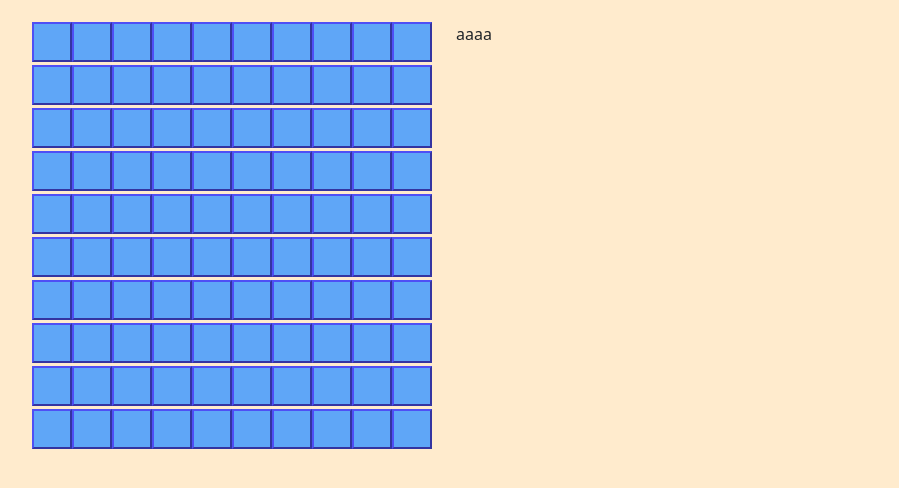
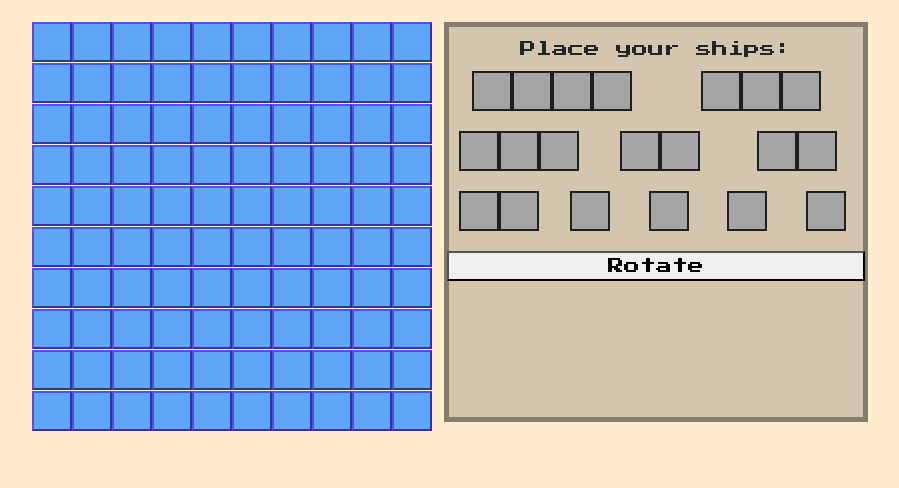
Before and after one commit to InkBlott/battleships, a React app: page / in a window 1280 px wide. Both pictures are taken after a click on the button "START". Shown: the part 88-576 px from the top of the page, without its empty margins (62-961 px from the left). Built offline with nearby package versions, Linux system fonts and the light colour scheme.

Commit message:
ship placing interface

```diff
--- a/src/components/App.js
+++ b/src/components/App.js
@@ -32,16 +32,26 @@ function App() {
         let pBoardHolder = Object.assign({}, playerBoardMaker);
         if(typeof pBoardHolder.board[xC][yC] !== 'object'){
             let data = ev.dataTransfer.getData('text/plain');
-            let ship = shipFactory(data);
+            let shipLen = parseInt((data.split('.'))[1]);
+            let ship = shipFactory(shipLen);
             pBoardHolder.placeShip(ship, xC, yC);
+
             if(pBoardHolder.board[xC][yC] === ship) {
-                document.getElementById('4').remove();
+                document.getElementById(data).remove();
             }
             setPMaker(pBoardHolder);
             setPboard(playerBoardMaker.board);
             console.table(pBoard);
         }
     }
+
+    function rotator() {
+        let rotator = Object.assign({}, playerBoardMaker);
+        rotator.setVertical();
+        setPMaker(rotator);
+    }
+
+
 
 
     function handleFire(xC, yC) {
@@ -81,7 +91,7 @@ function App() {
                 {start ?
                     <button className='row' onClick={() => startGame()}> START</button>
                     :
-                    <BoardContainer playerBoard={pBoard} cpuBoard={cBoard} handler={handleFire} dropper={dropper}/>
+                    <BoardContainer rotate={rotator} isV={playerBoardMaker.getVertical()} playerBoard={pBoard} cpuBoard={cBoard} handler={handleFire} dropper={dropper}/>
                 }
         </div>
 
--- a/src/components/Board.js
+++ b/src/components/Board.js
@@ -43,7 +43,7 @@ class Board extends React.Component {
 
 
         return(
-            <div className='container' style= {{minWidth: '424px', width: '424px', height:'400px', minHeight:'400px'}}>
+            <div className='col-xs' style= {{minWidth: '424px', width: '424px', height:'400px', minHeight:'400px'}}>
                 {this.props.board.map((row, i) => row.map((col, j) => {
                     return (
                         this.props.isCpu ?
--- a/src/components/BoardContainer.js
+++ b/src/components/BoardContainer.js
@@ -3,7 +3,7 @@ import Board from './Board';
 import GameInfoTable from './GabeInfoTable';
 
 
-function BoardContainer({playerBoard, cpuBoard,  handler, dropper}){
+function BoardContainer({playerBoard, cpuBoard,  handler, dropper, isV, rotate}){
     let shipsSet = false;
 
     return(
@@ -15,7 +15,7 @@ function BoardContainer({playerBoard, cpuBoard,  handler, dropper}){
                     {shipsSet ?
                     <Board handler={handler} board={cpuBoard} isCpu={true}/>
                     :
-                    <GameInfoTable/>
+                    <GameInfoTable isV={isV} rotate={rotate}/>
                 }
                 </div>
             </div>
--- a/src/components/GabeInfoTable.js
+++ b/src/components/GabeInfoTable.js
@@ -1,15 +1,97 @@
 import React from 'react';
-import {shipFactory} from '../gameLogic/shipFactory'
+import '../styles/Styles.css';
 
-export default function GameInfoTable(){
-    const len4 = 4;
+export default function GameInfoTable({ isV, rotate }) {
 
-
-    function drag(e){
-        e.dataTransfer.setData('text/plain', len4);
+    function drag(e) {
+        e.dataTransfer.setData('text/plain', e.target.id);
     }
 
-    return(
-        <div id='4' className='col' draggable='true' onDragStart={(e) => drag(e)}>aaaa</div>
+    function getClass() {
+        if (isV) {
+            return 'col'
+        } else return 'row'
+
+    }
+
+    return (
+
+        <div className='col-md infoContainer'>
+            <div className='row subT'>Place your ships:</div>
+
+            <div className='row'>
+                <div id='ShipPlacer.4' className='col placerContainer' draggable='true' onDragStart={(e) => drag(e)}>
+                    <div className={getClass() + ' blr'}>
+                        <div className={'col boardButton ship placer noHover'}></div>
+                        <div className={'col boardButton ship placer noHover'}></div>
+                        <div className={'col boardButton ship placer noHover'}></div>
+                        <div className={'col boardButton ship placer noHover'}></div>
+                    </div>
+
+                </div>
+                <div id='ShipPlacer.3' className='col placerContainer' draggable='true' onDragStart={(e) => drag(e)}>
+                    <div className={getClass() + ' blr'}>
+                        <div className={'col boardButton ship placer noHover'}></div>
+                        <div className={'col boardButton ship placer noHover'}></div>
+                        <div className={'col boardButton ship placer noHover'}></div>
+                    </div>
+
+                </div>
+                <div id='ShipPlacer.3' className='col placerContainer' draggable='true' onDragStart={(e) => drag(e)}>
+                    <div className={getClass() + ' blr'}>
+                        <div className={'col boardButton ship placer noHover'}></div>
+                        <div className={'col boardButton ship placer noHover'}></div>
+                        <div className={'col boardButton ship placer noHover'}></div>
+                    </div>
+                </div>
+
+                <div id='ShipPlacer.2' className='col placerContainer' draggable='true' onDragStart={(e) => drag(e)}>
+                    <div className={getClass() + ' blr'}>
+                        <div className={'col boardButton ship placer noHover'}></div>
+                        <div className={'col boardButton ship placer noHover'}></div>
+                    </div>
+                </div>
+                <div id='ShipPlacer.2' className='col placerContainer' draggable='true' onDragStart={(e) => drag(e)}>
+                    <div className={getClass() + ' blr'}>
+                        <div className={'col boardButton ship placer noHover'}></div>
+                        <div className={'col boardButton ship placer noHover'}></div>
+                    </div>
+                </div>
+                <div id='ShipPlacer.2' className='col placerContainer' draggable='true' onDragStart={(e) => drag(e)}>
+                    <div className={getClass() + ' blr'}>
+                        <div className={'col boardButton ship placer noHover'}></div>
+                        <div className={'col boardButton ship placer noHover'}></div>
+                    </div>
+                </div>
+                <div id='ShipPlacer.1' className='col placerContainer' draggable='true' onDragStart={(e) => drag(e)}>
+                    <div className={getClass() + ' blr'}>
+                        <div className={'col boardButton ship placer noHover'}></div>
+                    </div>
+                </div>
+                <div id='ShipPlacer.1' className='col placerContainer' draggable='true' onDragStart={(e) => drag(e)}>
+                    <div className={getClass() + ' blr'}>
+                        <div className={'col boardButton ship placer noHover'}></div>
+                    </div>
+                </div>
+                <div id='ShipPlacer.1' className='col placerContainer' draggable='true' onDragStart={(e) => drag(e)}>
+                    <div className={getClass() + ' blr'}>
+                        <div className={'col boardButton ship placer noHover'}></div>
+                    </div>
+                </div>
+                <div id='ShipPlacer.1' className='col placerContainer' draggable='true' onDragStart={(e) => drag(e)}>
+                    <div className={getClass() + ' blr'}>
+                        <div className={'col boardButton ship placer noHover'}></div>
+                    </div>
+                </div>
+            </div>
+            <div className='row'>
+                <button onClick={ () => {
+                    rotate();
+                    console.log(isV)
+                }}>Rotate</button>
+
+            </div>
+        </div>
+
     )
 }
--- a/src/styles/Styles.css
+++ b/src/styles/Styles.css
@@ -1,12 +1,15 @@
 .boardButton{
     width: 40px;
+    max-width: 40px;
+    min-width: 40px;
+    min-height: 40px;
     height: 40px;
     background-color: rgb(95, 166, 247);
     border-color: rgb(79, 79, 245);
 }
 
 .boardButton:hover{
-    background-color: rgb(115, 175, 245);
+    background-color: rgb(173, 211, 255);
 }
 
 .miss{
@@ -34,14 +37,51 @@
 }
 
 body{
-    background-color: rgb(255,235,205)
+    background-color: rgb(255,235,205);
+    font-family: 'Press Start 2P', cursive;
+
+}
+
+.infoContainer{
+    background-color: rgb(212, 197, 175);
+    border: 5px solid rgb(134, 124, 110);
+    padding:10px;
+    max-width: 424px;
+    min-width: 424px;
+
+}
+
+.placerContainer{
+    display: flex;
+    cursor:grab;
+    margin-bottom: 10px;
+    justify-content: center;
+}
+
+.placerContainer:hover{
+    cursor:grab;
+}
+
+.placer{
+    border: 2px solid rgb(31, 31, 31);
 }
 
 .title{
-    font-family: 'Press Start 2P', cursive;
     text-align: center;
     font-size: 40px;
     margin-top: 25px;
     margin-bottom: 25px;
     color: 	rgb(28, 23, 97)
 }
+
+.blr {
+    width: max-content;
+    margin:0 0 10px 0;
+    justify-content: center;
+}
+
+.subT{
+    font-size: 16px;
+    justify-content: center;
+    margin: 0 0 10px 0;
+}
```
Also changed, not shown: src/__test__/board.test.js (+11 -0 lines), 1 other file.
